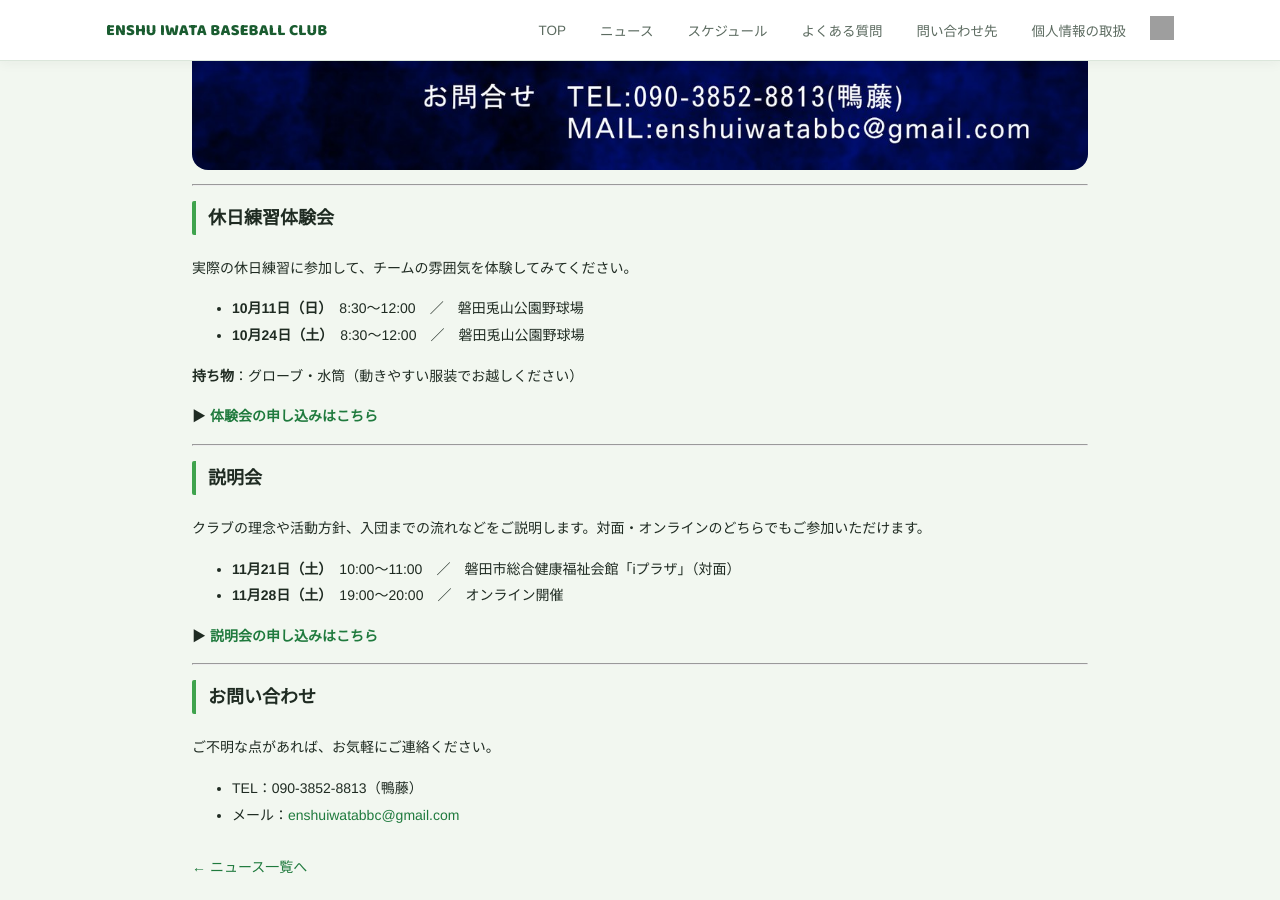
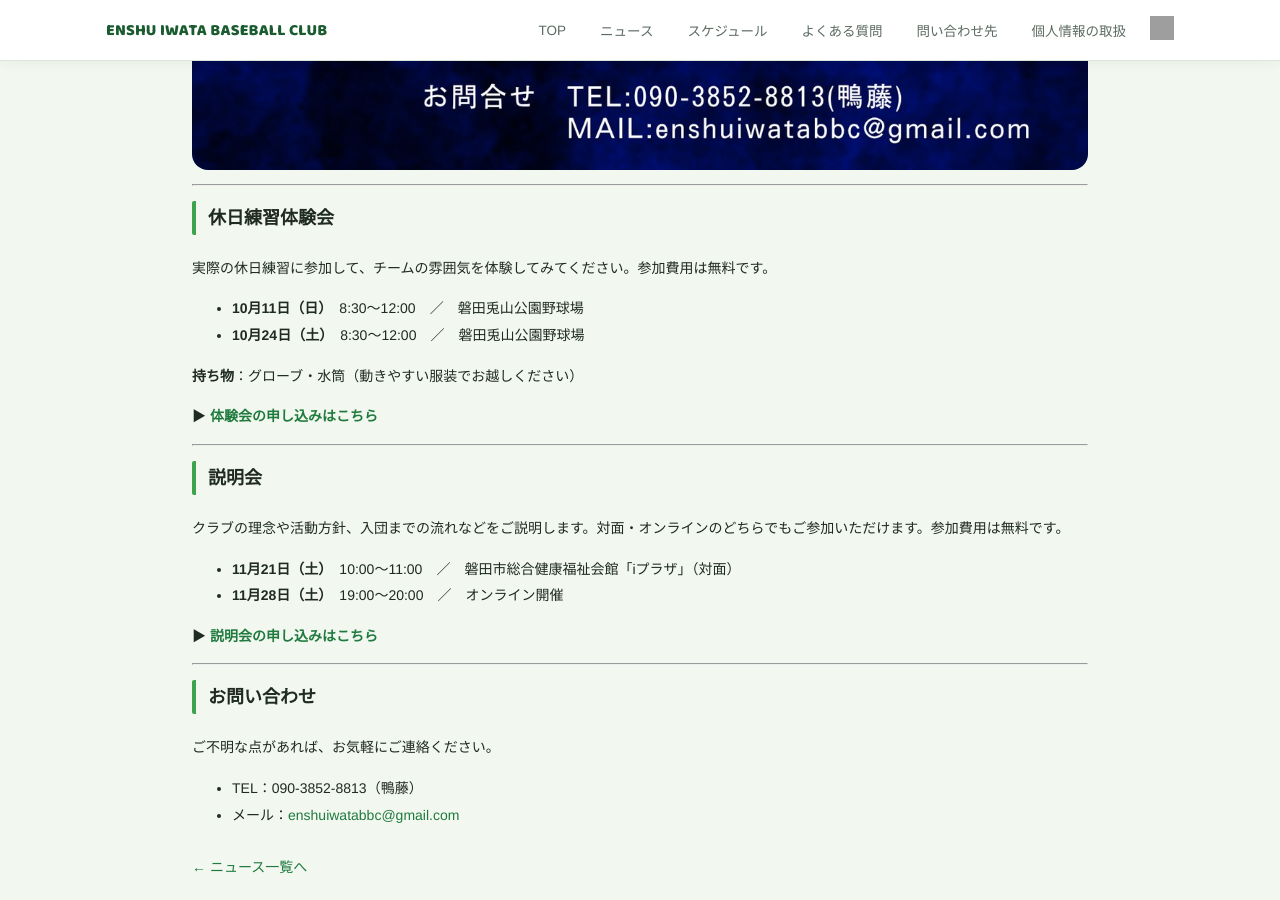
Before and after one commit to enshuiwatabbc/home, a Jekyll site: the page built from _posts/2026-09-11-taikenkai-setsumeikai.md, in a window 1280 px wide and 900 px high, scrolled down 1487 px. Built offline with Jekyll 4.4.1, drawn with Linux system fonts in a browser that asks for light colours; grey boxes are pictures that could not be loaded.

Commit message:
体験会・説明会の記事に「参加費用は無料」を追記
各セクションの説明文末に一文だけ追加(強調なし)

Co-Authored-By: Claude Sonnet 5 <noreply@anthropic.com>

```diff
--- a/_posts/2026-09-11-taikenkai-setsumeikai.md
+++ b/_posts/2026-09-11-taikenkai-setsumeikai.md
@@ -14,7 +14,7 @@ date: 2026-09-11
 
 ## 休日練習体験会
 
-実際の休日練習に参加して、チームの雰囲気を体験してみてください。
+実際の休日練習に参加して、チームの雰囲気を体験してみてください。参加費用は無料です。
 
 - **10月11日（日）**　8:30〜12:00　／　磐田兎山公園野球場
 - **10月24日（土）**　8:30〜12:00　／　磐田兎山公園野球場
@@ -27,7 +27,7 @@ date: 2026-09-11
 
 ## 説明会
 
-クラブの理念や活動方針、入団までの流れなどをご説明します。対面・オンラインのどちらでもご参加いただけます。
+クラブの理念や活動方針、入団までの流れなどをご説明します。対面・オンラインのどちらでもご参加いただけます。参加費用は無料です。
 
 - **11月21日（土）**　10:00〜11:00　／　磐田市総合健康福祉会館「iプラザ」（対面）
 - **11月28日（土）**　19:00〜20:00　／　オンライン開催
```
